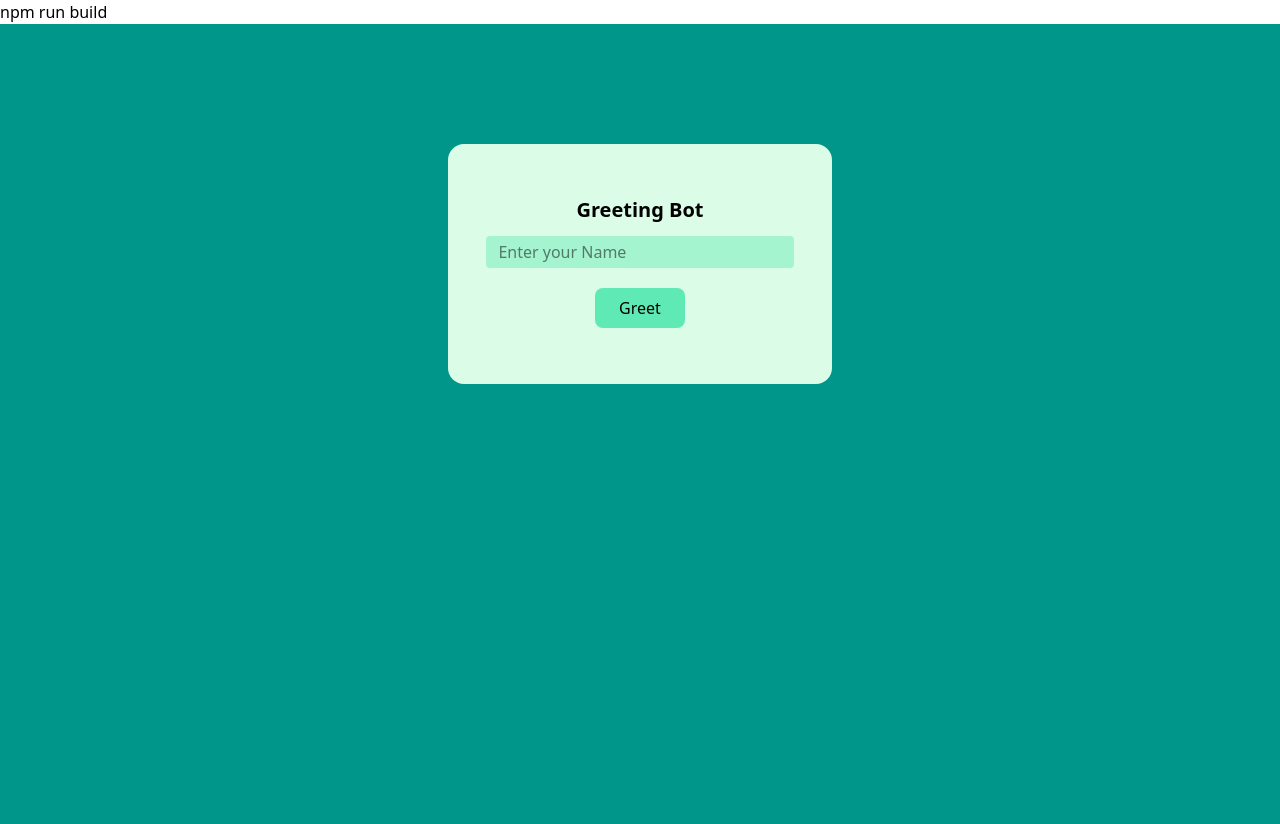
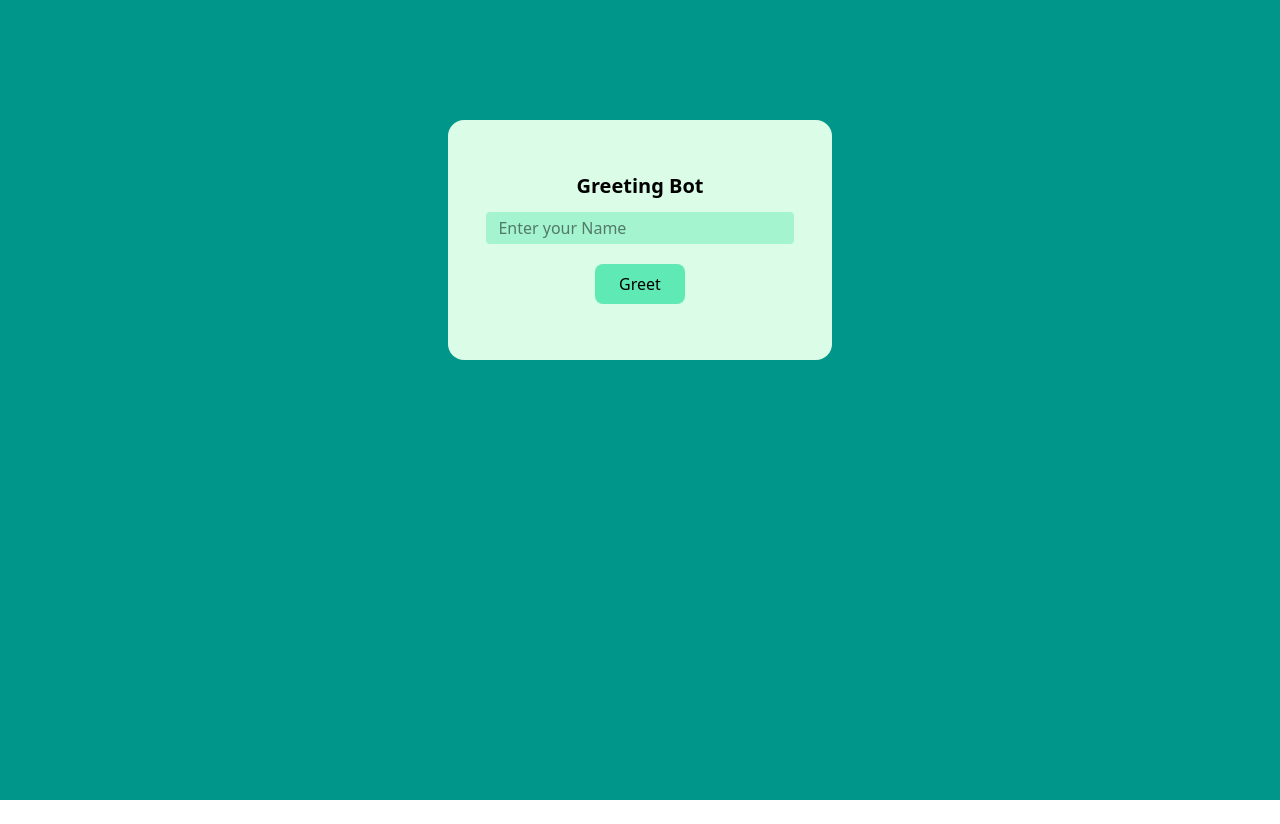
Before and after one commit to deva-p-stack/js-dom-1, a website built with Vite: page index.html in a window 1280 px wide. After the commit the page ends 800 px from the top, so only its background shows below. Built offline with nearby package versions, Linux system fonts and the light colour scheme.

Commit message:
first commit

```diff
--- a/index.html
+++ b/index.html
@@ -2,14 +2,13 @@
 <html lang="en">
   <head>
     <meta charset="UTF-8" />
-
     <meta name="viewport" content="width=device-width, initial-scale=1.0" />
     <title>The Greeting Bot</title>
   </head>
   <body>
 
 
-npm run build
+
     <section class="containersection flex-col flex items-center justify-start pt-30  min-h-screen w-full max-w-8xl bg-teal-600 px-5" >
 
 <!-- parent div -->
```
